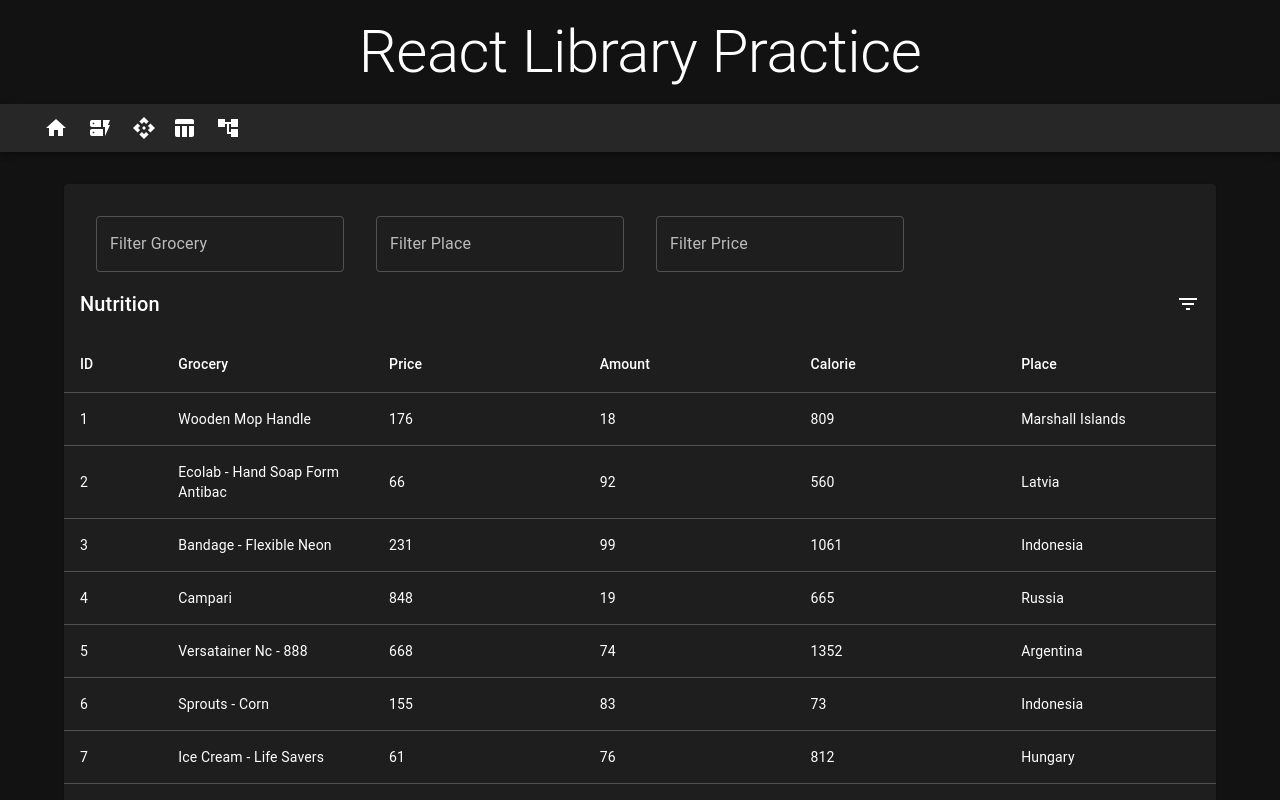
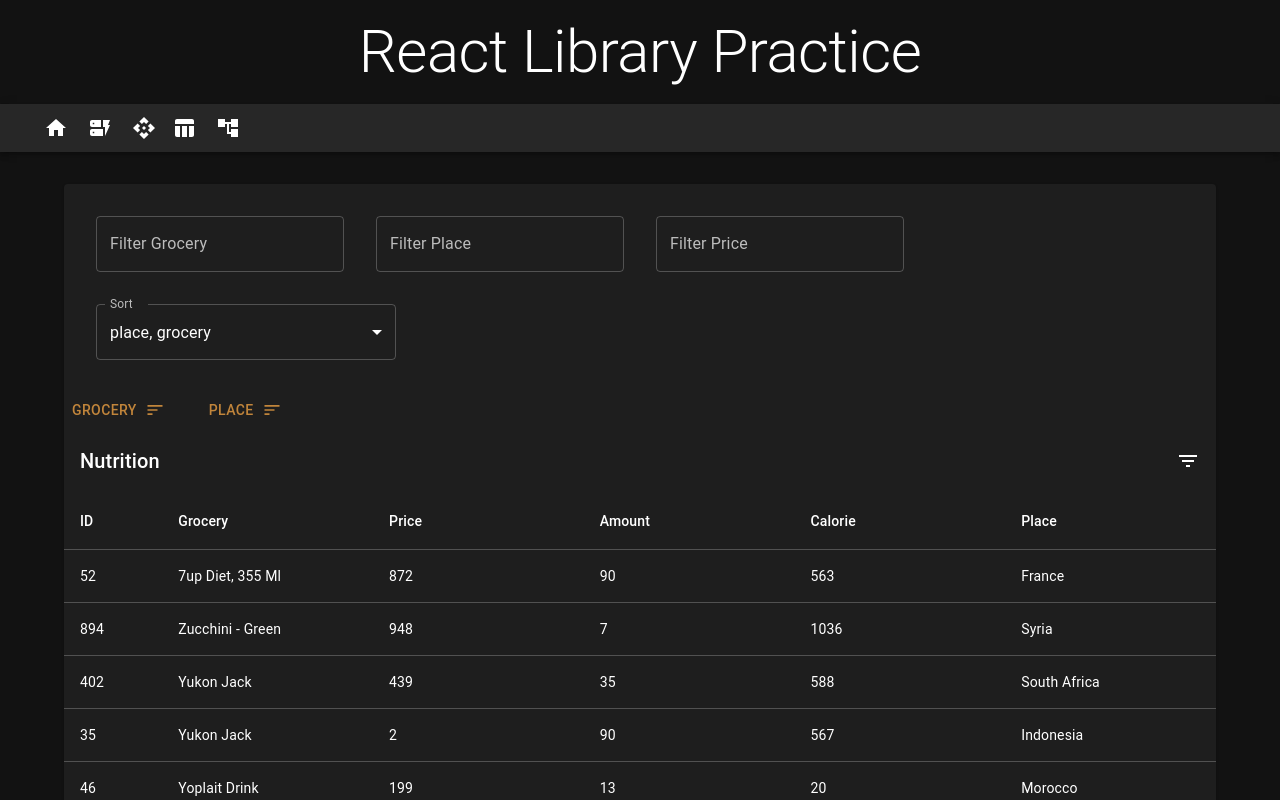
Before and after one commit to nathdevcoder/ReactLibraryPractice, a Next.js app: page /table/react-table in a window 1280 px wide. Shown: the top 800 px of the page. Built offline with nearby package versions, Linux system fonts and the light colour scheme.

Commit message:
added filter and sort

```diff
--- a/components/reactTable.tsx
+++ b/components/reactTable.tsx
@@ -5,6 +5,8 @@ import {
   flexRender,
   getPaginationRowModel,
   getFilteredRowModel,
+  getSortedRowModel,
+  SortingState,
 } from "@tanstack/react-table";
 import React, { useState } from "react";
 import columns, { data } from "../constant/table";
@@ -21,10 +23,19 @@ import {
   Paper,
   TextField,
   Stack,
+  Button,
+  FormControl,
+  InputLabel,
+  MenuItem,
+  OutlinedInput,
+  Select,
+  SelectChangeEvent,
 } from "@mui/material";
 import EnhancedTableToolbar from "./snippet/tableToolbar";
 import TableControll from "./snippet/tableControll";
 import TablePaginationActions from "./snippet/tableActions";
+import SortIcon from '@mui/icons-material/Sort';
+import SignalCellularAltIcon from '@mui/icons-material/SignalCellularAlt';
 
 const ResizingDivSx = {
   height: '100%',
@@ -42,43 +53,78 @@ const ResizingDivSx = {
 }
 const ResizingParentDivSx = {position: 'relative', '&:hover > div': {bgcolor: '#C1853B'}}
 
+const sortable = ['place', 'grocery', 'price', 'amount', 'calorie', 'id']
+
 export default function ReactTable() {
   const [dense, setDense] = useState(false);
+  const [filterConditions, setFilterConditions] = useState<
+  { id: string; value: string | number }[]
+  >([]);
+  const [sorting, setSorting] = useState<SortingState>([
+    { id: "grocery", desc: true },
+    // { id: "price", desc: true },
+    // { id: "amount", desc: true },
+    // { id: "calorie", desc: true },
+    { id: "place", desc: true },
+  ]);
+  const [pageSetting, setPageSetting] = useState({
+    pageIndex: 0,
+    pageSize: 10
+  });
   const {
     getHeaderGroups,
     getRowModel,
     getFooterGroups,
-    getState,
     getPageCount,
-    setPageSize,
-    setPageIndex,
-    setColumnFilters
   } = useReactTable({
     columns,
     data,
     getCoreRowModel: getCoreRowModel(),
     getPaginationRowModel: getPaginationRowModel(),
+    getSortedRowModel: getSortedRowModel(),
     getFilteredRowModel: getFilteredRowModel(),
-    columnResizeMode: 'onChange'
+    columnResizeMode: 'onChange',
+    state: {
+      pagination: pageSetting,
+      columnFilters: filterConditions,
+      sorting: sorting,
+    }
   });
-  const {pagination, columnFilters} = getState()
+
 
   const handleChangeRowsPerPage = (
     event: React.ChangeEvent<HTMLInputElement | HTMLTextAreaElement>
   ) => {
-    setPageSize(parseInt(event.target.value, 10));
-    setPageIndex(0);
+    setPageSetting({
+      pageIndex: 0,
+      pageSize: parseInt(event.target.value, 10)
+    })
   };
   const handleChangePage = (
     event: React.MouseEvent<HTMLButtonElement> | null,
     newPage: number
   ) => {
-    setPageIndex(newPage);
+    setPageSetting(state=> ({...state, pageIndex: newPage}))
   };
   const onFilter = (id: string, value: string) => {
-    setColumnFilters(prev=>(prev.filter(pr=> pr.id != id).concat({id, value})))
+    setFilterConditions(prev=>(prev.filter(pr=> pr.id != id).concat({id, value})))
+    setPageSetting(state=> ({...state, pageIndex: 0}))
   }
-  console.log(columnFilters);
+  const onSort = (id: string) => {
+    setSorting(prev=> prev.map(pr=> pr.id == id ? {...pr, desc: !pr.desc}: pr ))
+    setPageSetting(state=> ({...state, pageIndex: 0}))
+  }
+
+  const handleChange = (event: SelectChangeEvent<string[]>) => {
+    const value = event.target.value as string[]
+    setSorting(state=>{
+      const newstate = state.filter(fl=> value.includes(fl.id))
+      value.forEach(val=> {
+        if(!newstate.find(ts=>ts.id == val)) newstate.push({id: val, desc: true})
+      })
+      return newstate
+    })
+  };
 
   return (
     <Box sx={{ width: "100%" }}>
@@ -87,6 +133,36 @@ export default function ReactTable() {
           <TextField onChange={(e)=> onFilter('grocery', e.target.value)} label='Filter Grocery' />
           <TextField onChange={(e)=> onFilter('place', e.target.value)} label='Filter Place'/>
           <TextField onChange={(e)=> onFilter('price', e.target.value)} label='Filter Price'/>
+        </Stack>
+        <FormControl sx={{ width: 300, m:4 }}>
+          <InputLabel id="demo-multiple-name-label">Sort</InputLabel>
+          <Select
+            labelId="demo-multiple-name-label"
+            id="demo-multiple-name"
+            multiple
+            value={sorting.map(st=>st.id)}
+            onChange={handleChange}
+            input={<OutlinedInput label="Name" />}
+          >
+            {sortable.map((st) => (
+              <MenuItem
+                key={st}
+                value={st}
+              >
+                {st}
+              </MenuItem>
+            ))}
+          </Select>
+        </FormControl>
+        <Stack direction={'row'} spacing={4} >
+            {sorting.map(st=>(
+              <Button
+              key={st.id}
+              endIcon={st.desc? <SortIcon /> : <SignalCellularAltIcon/> }
+              onClick={()=>onSort(st.id)} >
+                {st.id}
+              </Button>
+            ))}
         </Stack>
         <TableContainer>
           <EnhancedTableToolbar numSelected={0} />
@@ -151,8 +227,8 @@ export default function ReactTable() {
                   rowsPerPageOptions={[5, 10, 25, { label: "All", value: -1 }]}
                   colSpan={6}
                   count={getPageCount()}
-                  rowsPerPage={pagination.pageSize}
-                  page={pagination.pageIndex}
+                  rowsPerPage={pageSetting.pageSize}
+                  page={pageSetting.pageIndex}
                   SelectProps={{
                     inputProps: {
                       "aria-label": "rows per page",
```
